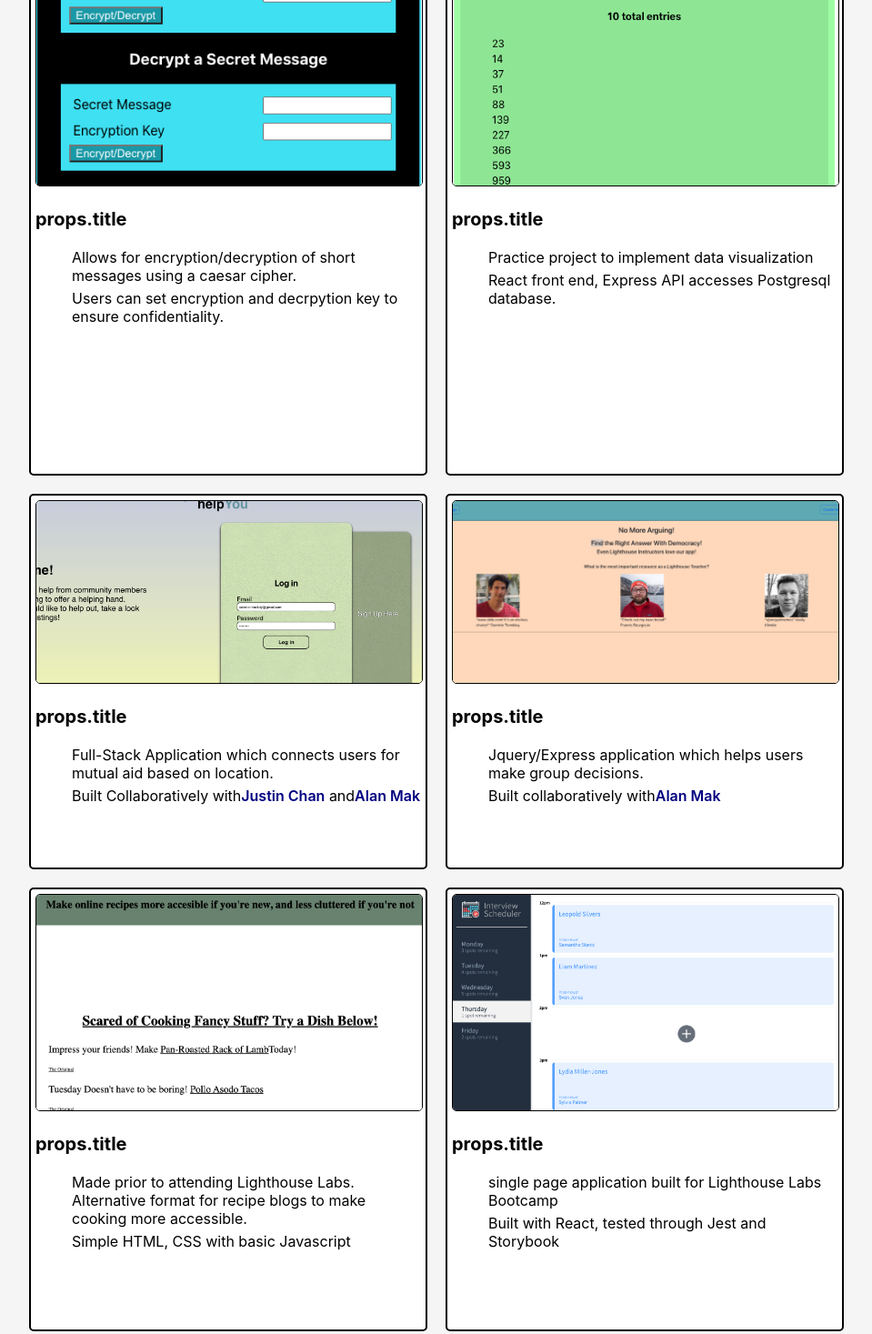
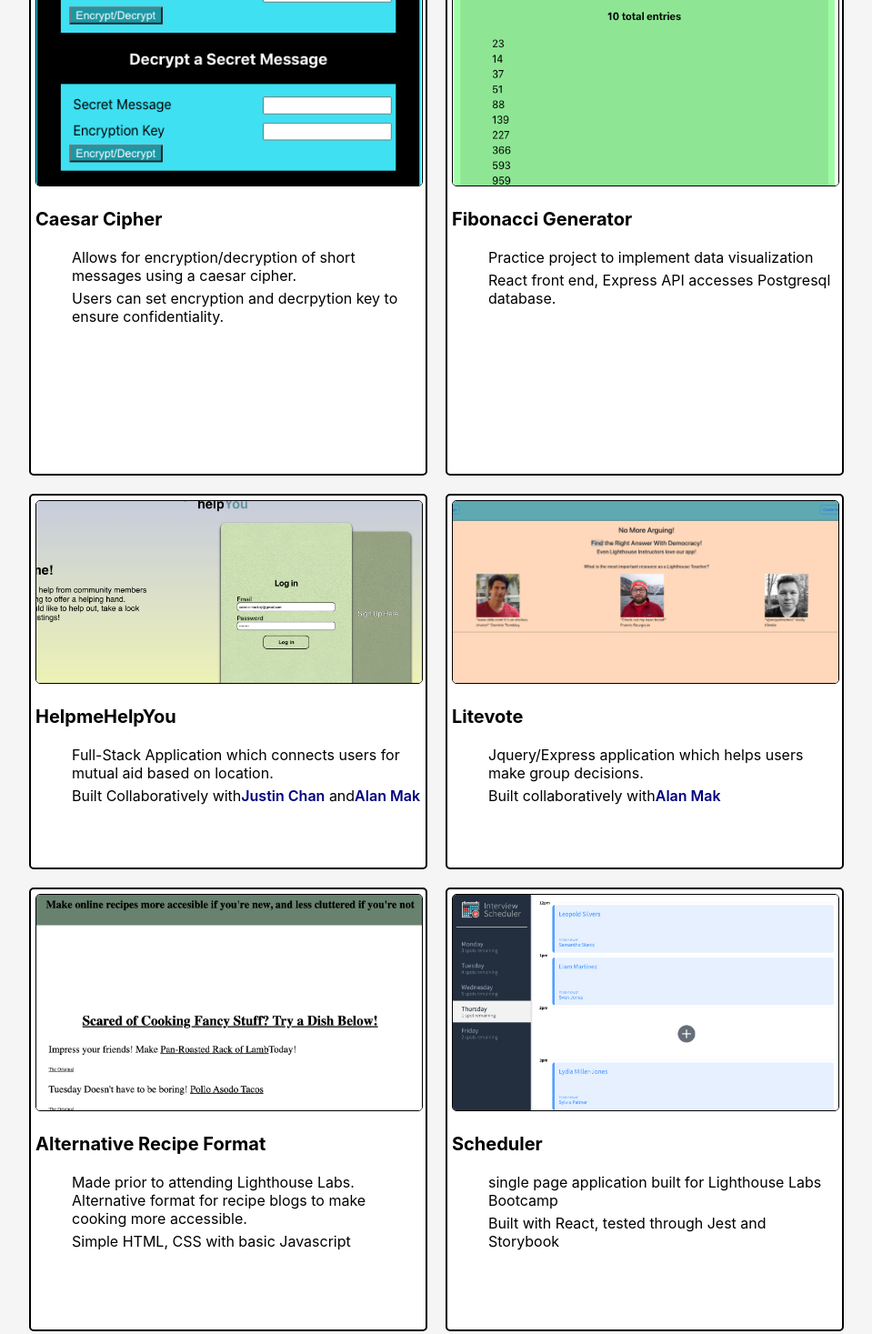
Before and after one commit to CD-Mackay/CD-Mackay.github.io, a React (Create React App) app: page / in a window 1280 px wide. Shown: the part 1657-3124 px from the top of the page at 91% size, without its empty margins (160-1119 px from the left). Built offline with nearby package versions, Linux system fonts and the light colour scheme.

Commit message:
add urls to project repos

```diff
--- a/src/Components/ProjectSquare.jsx
+++ b/src/Components/ProjectSquare.jsx
@@ -4,7 +4,7 @@ export default function ProjectSquare(props) {
   return (
     <div class="project-square">
           <img src={props.image} class="project-image" alt="project-screen" />
-          <h3>props.title</h3>
+          <h3>{props.title}</h3>
           <ul>
             <li>{props.description}</li>
             {props.stack}
--- a/src/Components/Projects.jsx
+++ b/src/Components/Projects.jsx
@@ -16,30 +16,41 @@ export default function Projects() {
         <ProjectSquare image={caesar}
                        title={"Caesar Cipher"}
                        description={"Allows for encryption/decryption of short messages using a caesar cipher."}
-                       stack={<li>Users can set encryption and decrpytion key to ensure confidentiality.</li>}/>
+                       stack={<li>Users can set encryption and decrpytion key to ensure confidentiality.</li>}
+                       url={"https://github.com/CD-Mackay/caesar-messaging"}/>
         <ProjectSquare image={fibonacci}
+                       title={"Fibonacci Generator"}
                         description={"Practice project to implement data visualization"}
-                        stack={<li>React front end, Express API accesses Postgresql database.</li>} />
+                        stack={<li>React front end, Express API accesses Postgresql database.</li>}
+                        url={"https://github.com/CD-Mackay/fibonacci-generator"} />
         <ProjectSquare image={helpmehelpyou}
+                       title={"HelpmeHelpYou"}
                        description={"Full-Stack Application which connects users for mutual aid based on location."}
                        stack={<li>Built Collaboratively with
                                 <a href="https://github.com/justinkwanchan" target="blank">Justin Chan
                                 </a> and
                                 <a href="https://github.com/alan-mak" target="blank">Alan Mak
                                 </a>
-                              </li>}/>
+                              </li>}
+                       url={"https://github.com/alan-mak/HelpMeHelpYou"}/>
         <ProjectSquare image={litevote}
+                       title={"Litevote"}
                        description={"Jquery/Express application which helps users make group decisions."}
                        stack={<li>Built collaboratively with
                                 <a href="https://github.com/alan-mak" target="blank">Alan Mak
                                 </a>
-                              </li>}/>
+                              </li>}
+                       url={"https://github.com/alan-mak/LiteVote"}/>
         <ProjectSquare image={recipe}
+                       title={"Alternative Recipe Format"}
                        description={"Made prior to attending Lighthouse Labs. Alternative format for recipe blogs to make cooking more accessible."}
-                       stack={<li>Simple HTML, CSS with basic Javascript</li>}/>
+                       stack={<li>Simple HTML, CSS with basic Javascript</li>}
+                       url={"https://github.com/CD-Mackay/Alternative-Recipe-Format"}/>
         <ProjectSquare image={scheduler}
+                       title={"Scheduler"}
                        description={"single page application built for Lighthouse Labs Bootcamp"}
-                       stack={<li>Built with React, tested through Jest and Storybook</li>}/>
+                       stack={<li>Built with React, tested through Jest and Storybook</li>}
+                       url={"https://github.com/CD-Mackay/scheduler"}/>
 
       </div>
       </section>
```
